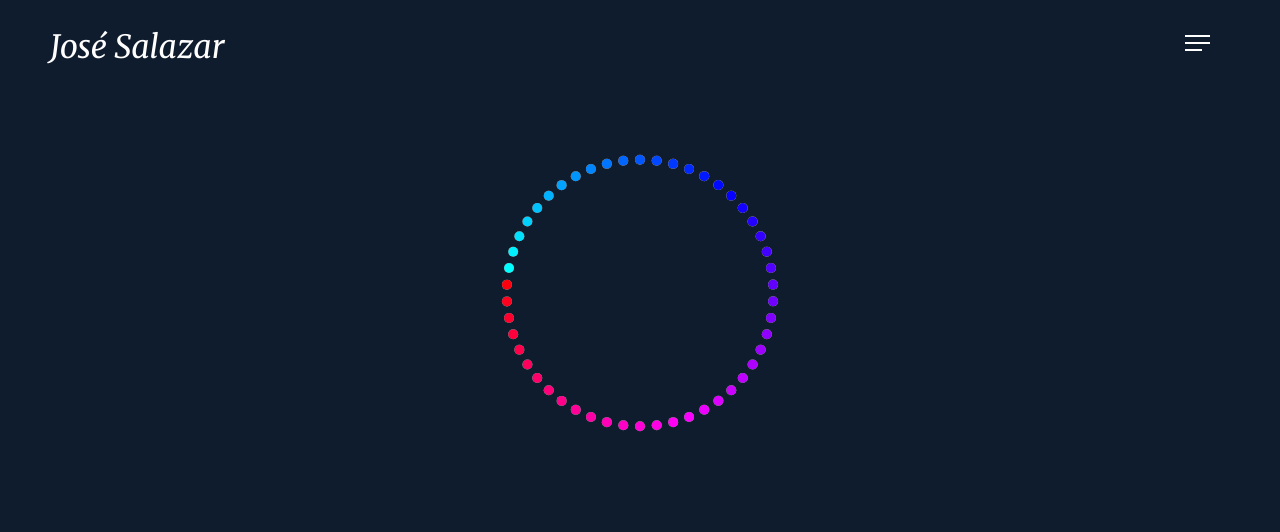
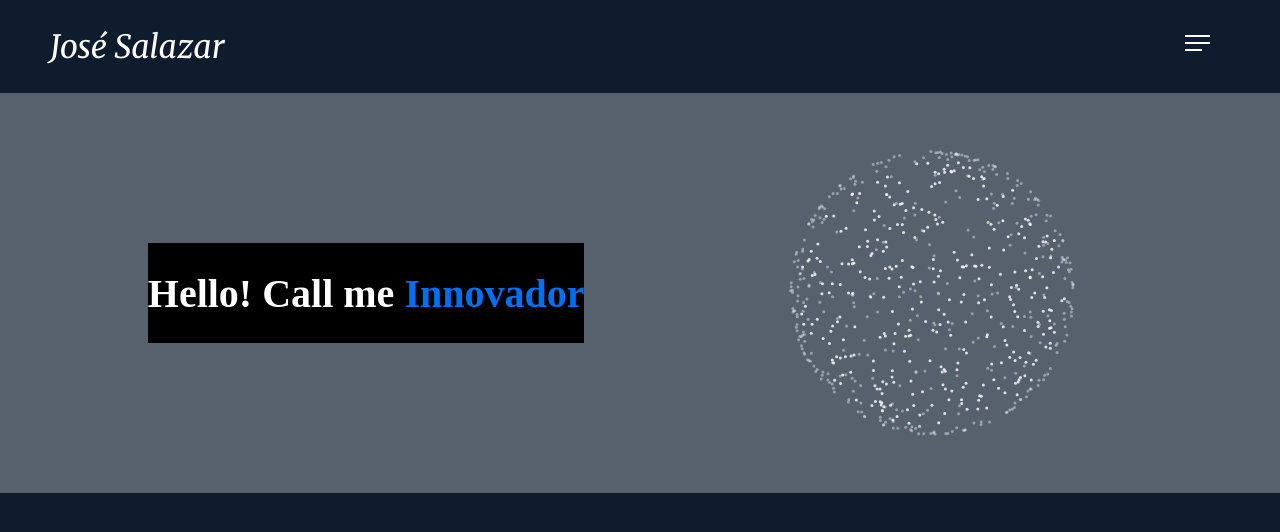
Before and after one commit to Sleusnarmed/jose-salazar_portfolio, a React (Vite) app: page / in a window 1280 px wide. Shown: the top 532 px of the page. Built offline with nearby package versions, Linux system fonts and the light colour scheme; a web font is replaced by a local one.

Commit message:
orb-done

```diff
--- a/src/components/hero/Hero.jsx
+++ b/src/components/hero/Hero.jsx
@@ -1,13 +1,46 @@
-import styles from './hero.module.css'
+import { useState, useEffect, useRef } from "react";
+import styles from "./hero.module.css";
+import Orb from "@/components/orb/Orb.jsx"; // Suponiendo que Orb es un componente ya implementado
 
-const Hero = () => {
+const HeroSection = () => {
+  const [currentText, setCurrentText] = useState('');
+  const texts = ["Innovador", "Curioso", "Detallista", "Resiliente", "Jose"];
+
+  useEffect(() => {
+    let index = 0;
+    console.log(index)
+    const interval = setInterval(() => {
+      if (index < texts.length) {
+        console.log(index)
+        console.log(texts.length)
+        setCurrentText(texts[index]);
+        index++;
+      } else {
+        clearInterval(interval); // Detenemos el intervalo cuando llegamos a "Jose"
+      }
+    }, 2000);
+
+    return () => clearInterval(interval);
+  }, [texts]);
+
   return (
-    <div>
-      <div className={styles.heroSectionContainer}>
-        <span></span>
+    <div className={styles.heroSectionContainer}>
+      <div className={styles.heroSectionContainer__text}>
+        <h1>
+          Hello! Call me{" "}
+          <span className={styles.dynamicText}>{currentText}</span>
+        </h1>
+      </div>
+      <div className={styles.heroSectionContainer__particleOrb}>
+        <Orb
+          totalParticles={700}
+          size={400}
+          rotationSpeed={0.01}
+          particleSize={1.5}
+        />
       </div>
     </div>
-  )
-}
+  );
+};
 
-export default Hero
+export default HeroSection;
--- a/src/components/hero/hero.module.css
+++ b/src/components/hero/hero.module.css
@@ -0,0 +1,31 @@
+.heroSectionContainer {
+    display: flex;
+    max-width: 100vw;
+    background-color: rgba(255, 255, 255, 0.3);
+    justify-content: space-evenly;
+    align-items: center;
+
+}
+
+h1 {
+    font-size: 2.5rem;
+    font-weight: bold;
+    text-align: center;
+}
+
+.heroSectionContainer__text {
+    background-color: black;
+    color: var(--text-100);
+}
+
+.heroSectionContainer__particleOrb {
+    margin: 0;
+    padding: 0;
+}
+
+.dynamicText {
+    color: #0070f3;
+    /* Color opcional para el texto dinámico */
+    transition: all 0.5s ease-in-out;
+    /* Transición para suavizar los cambios */
+}
--- a/src/components/navbar/navbar.module.css
+++ b/src/components/navbar/navbar.module.css
@@ -92,7 +92,7 @@
 
 .headerContainer_menu {
     position: fixed;
-    top: -100%;
+    top: -110%;
     left: 0;
     width: 100vw;
     height: 100vh;
--- a/src/components/orb/Orb.jsx
+++ b/src/components/orb/Orb.jsx
@@ -1,65 +1,90 @@
-// OrbCanvas.js
-import { useEffect, useRef } from 'react';
+/* eslint-disable react/prop-types */
+import { useRef, useEffect } from "react";
 
-const Orb = ({ totalParticles = 100, size = 400, animationTime = 20 }) => {
+const Orb = ({
+  totalParticles = 500,
+  size = 500,
+  particleSize = 2,
+  rotationSpeed = 0.01,
+}) => {
   const canvasRef = useRef(null);
+
 
   useEffect(() => {
     const canvas = canvasRef.current;
-    const ctx = canvas.getContext('2d');
-    const particles = [];
+    const ctx = canvas.getContext("2d");
+
+    canvas.width = size;
+    canvas.height = size;
+
     const centerX = size / 2;
     const centerY = size / 2;
-    const radius = size / 3;
+    const radius = size / 3; // Radio del orbe
+    const particles = [];
 
-    // Configuración de las partículas
+    // Generar partículas en coordenadas esféricas
     for (let i = 0; i < totalParticles; i++) {
-      const angle = (i / totalParticles) * Math.PI * 2;
-      const x = centerX + Math.cos(angle) * radius;
-      const y = centerY + Math.sin(angle) * radius;
-      const hue = (i / totalParticles) * 360;
-      particles.push({ x, y, hue, angle });
+      const phi = Math.acos(2 * Math.random() - 1); // Ángulo vertical
+      const theta = Math.random() * Math.PI * 2; // Ángulo horizontal
+      const x = radius * Math.sin(phi) * Math.cos(theta);
+      const y = radius * Math.sin(phi) * Math.sin(theta);
+      const z = radius * Math.cos(phi);
+      particles.push({ x, y, z });
     }
 
-    // Animación de partículas
+    let angleX = 0;
+    let angleY = 0;
+
+    const project = (x, y, z) => {
+      const scale = size / (size + z);
+      const projX = x * scale + centerX;
+      const projY = y * scale + centerY;
+      return { x: projX, y: projY };
+    };
+
     const animate = () => {
-      ctx.clearRect(0, 0, canvas.width, canvas.height); // Limpiar el canvas
+      ctx.clearRect(0, 0, canvas.width, canvas.height);
 
-      // Actualizamos las partículas
-      particles.forEach((particle, index) => {
-        const angleOffset = (Math.PI * 2) * (index / totalParticles);
-        particle.angle += 0.01; // Velocidad de rotación
+      angleX += rotationSpeed;
+      angleY += rotationSpeed;
 
-        const x = centerX + Math.cos(particle.angle + angleOffset) * radius;
-        const y = centerY + Math.sin(particle.angle + angleOffset) * radius;
+      particles.forEach((particle) => {
+        // Rotación en el eje Y
+        const rotatedX =
+          // x * cos(tetha) - z * sin(tetha)
+          particle.x * Math.cos(angleY) - particle.z * Math.sin(angleY);
+        const rotatedZ =
+          // x * cos(tetha) + z * sin(tetha)
+          particle.x * Math.sin(angleY) + particle.z * Math.cos(angleY);
 
-        // Establecer el color y dibujar la partícula
+        // Rotación en el eje X
+        const rotatedY =
+          // y * cos(tetha) - z * sin(tetha)
+          particle.y * Math.cos(angleX) - rotatedZ * Math.sin(angleX);
+        const finalZ =
+          // y * cos(tetha) + z * sin(tetha)
+          particle.y * Math.sin(angleX) + rotatedZ * Math.cos(angleX);
+
+        // 3D a 2D
+        const { x, y } = project(rotatedX, rotatedY, finalZ);
+
         ctx.beginPath();
-        ctx.arc(x, y, 5, 0, Math.PI * 2);
-        ctx.fillStyle = `hsl(${particle.hue}, 100%, 50%)`;
+        ctx.arc(x, y, particleSize, 0, Math.PI * 2);
+        ctx.fillStyle = `rgba(255, 255, 255, ${finalZ > 0 ? 0.8 : 0.4})`; // Se cambia la opacidad dependiendo de z
         ctx.fill();
       });
 
-      requestAnimationFrame(animate); // Continuar animando
+      requestAnimationFrame(animate);
     };
 
     animate();
 
-    // Ajustar el tamaño del canvas
-    canvas.width = size;
-    canvas.height = size;
+    return () => {
+      ctx.clearRect(0, 0, canvas.width, canvas.height);
+    };
+  }, [size, totalParticles, particleSize, rotationSpeed]);
 
-    // Limpiar y comenzar animación
-    return () => {
-      ctx.clearRect(0, 0, canvas.width, canvas.height); // Limpiar al desmontar
-    };
-  }, [size, totalParticles]);
-
-  return (
-    <div style={{ display: 'flex', justifyContent: 'center', alignItems: 'center' }}>
-      <canvas ref={canvasRef}></canvas>
-    </div>
-  );
+  return <canvas ref={canvasRef} style={{ display: "block", margin: "0 auto" }} />;
 };
 
 export default Orb;
--- a/src/pages/home/Home.jsx
+++ b/src/pages/home/Home.jsx
@@ -1,11 +1,9 @@
 import Hero from '@/components/hero/Hero.jsx'
-import Orb from '../../components/orb/Orb'
 
 const Home = () => {
   return (
     <div>
       <Hero></Hero>
-      <Orb></Orb>
     </div>
   )
 }
```
